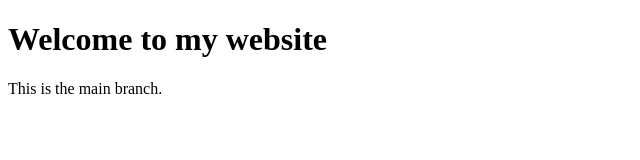
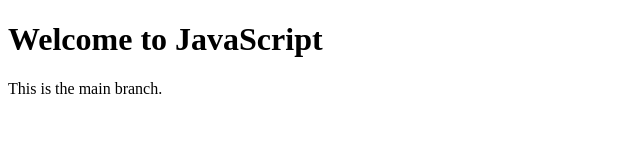
Before and after one commit to DatoGagua94/Github-conflict-practice-3, a plain HTML site: page index.html in a window 1280 px wide. Shown: the full height of the page, 0-640 px from the left. Drawn offline with Linux system fonts and the light colour scheme.

Commit message:
Update title with JavaScript

```diff
--- a/index.html
+++ b/index.html
@@ -5,7 +5,7 @@
     <title>Git Conflict Practice</title>
 </head>
 <body>
-    <h1>Welcome to my website</h1>
+    <h1>Welcome to JavaScript</h1>
     <p>This is the main branch.</p>
 </body>
 </html>
```
